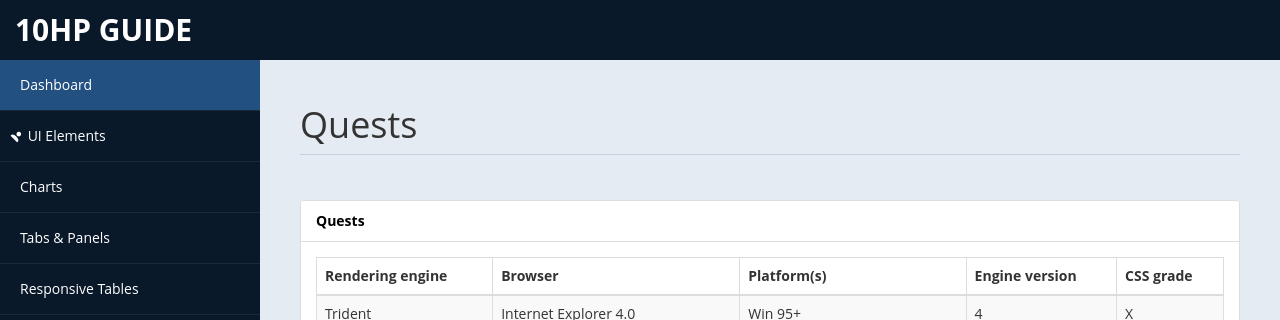
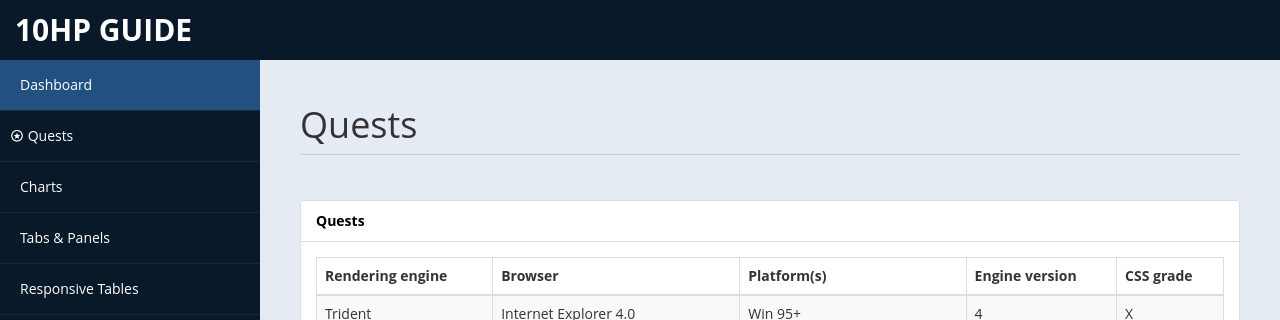
Before and after one commit to TastyRomeo/10HP-Guide, a Jekyll site: the page built from quests.html, in a window 1280 px wide and 900 px high. Shown: the top 320 px of the window. Built offline with Jekyll 4.4.1, drawn with Linux system fonts in a browser that asks for light colours; nearby versions of some CDN libraries.

Commit message:
Update sidebar.html

```diff
--- a/_includes/sidebar.html
+++ b/_includes/sidebar.html
@@ -6,8 +6,10 @@
         <a class="active-menu" href="index.html"><i class="fa fa-dashboard"></i> Dashboard</a>
       </li>
       <li>
-        <a href="ui-elements.html"><span class="mdi mdi-account mdi-rotate-45"></span>
-          UI Elements</a>
+        <a href="ui-elements.html">
+          <span class="mdi mdi-star-circle-outline"></span>
+          Quests
+        </a>
       </li>
       <li>
         <a href="chart.html"><i class="fa fa-bar-chart-o"></i> Charts</a>
```
